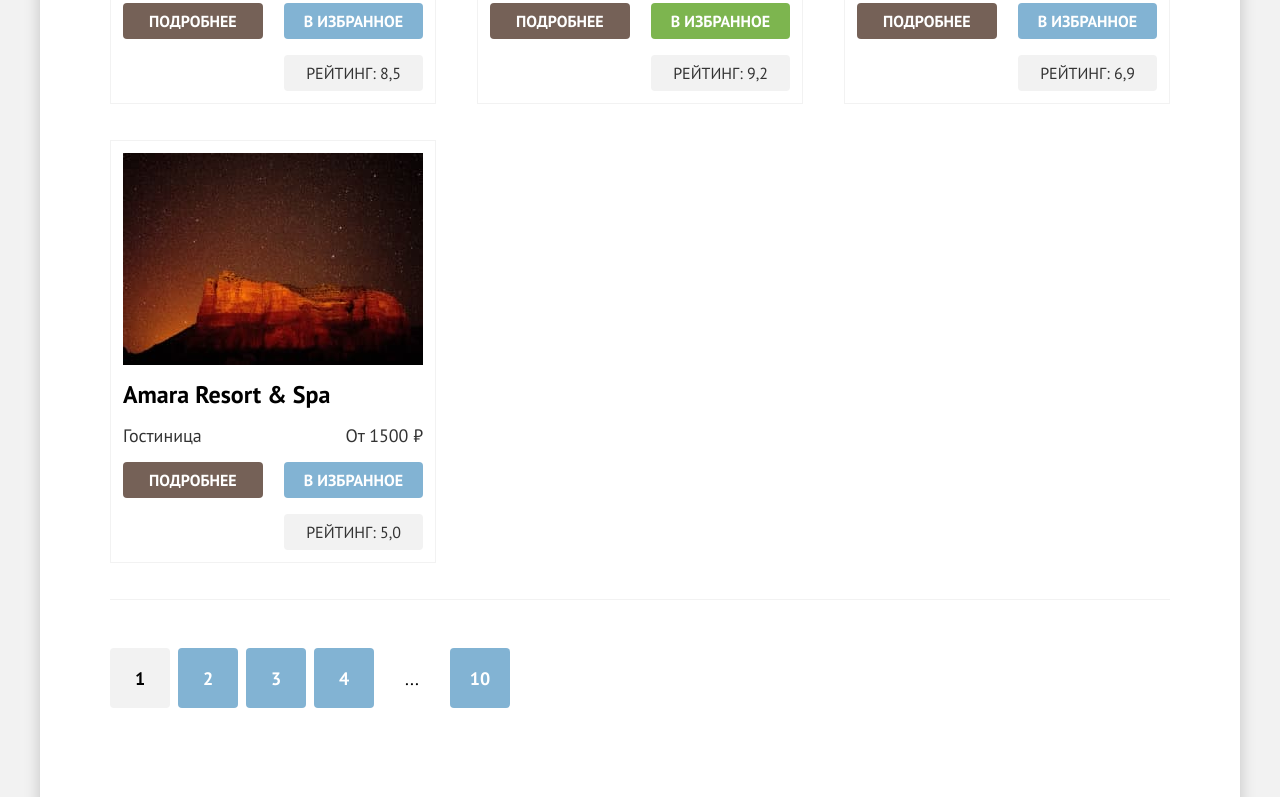
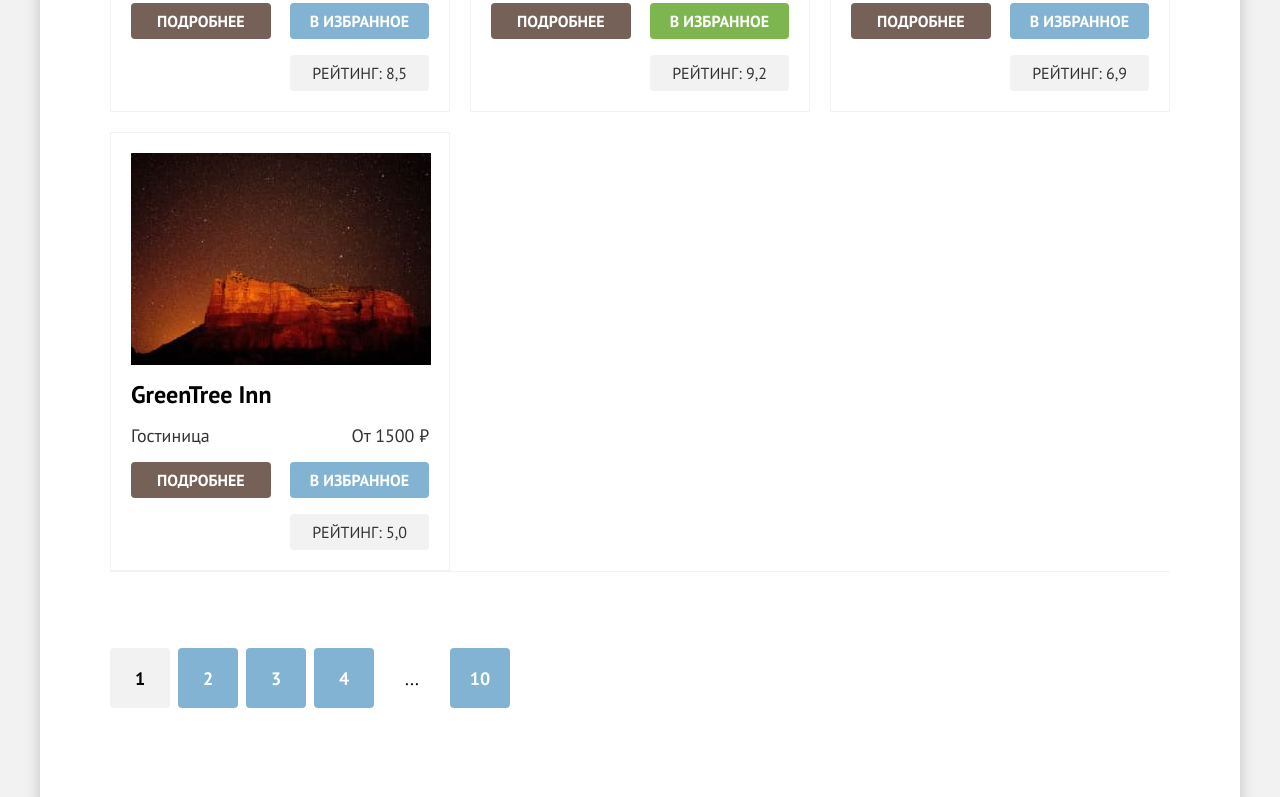
Before and after one commit to htmlacademy-htmlcss/2280449-sedona-36, a plain HTML site: page catalog.html in a window 1280 px wide. Shown: the part 953-1750 px from the top of the page. Drawn offline with Linux system fonts and the light colour scheme; files whose address does not match are found by name.

Commit message:
Добавляет гриды списку каталога отелей

```diff
--- a/catalog.html
+++ b/catalog.html
@@ -213,7 +213,7 @@
           </li>
           <li class="hotels__item-block">
             <img class="product-card-image" src="images/photo-content/hotel-4.jpg" width="300" height="212" alt="Amara Resort & Spa">
-            <h3 class="hotel__name">Amara Resort & Spa</h3>
+            <h3 class="hotel__name">GreenTree Inn</h3>
           <div class="hotels_info">
             <span class="housing__type">Гостиница</span>
             <span class="notel_price">От 1500 ₽</span>
--- a/styles/styles.css
+++ b/styles/styles.css
@@ -610,7 +610,7 @@ list-style: none;
 	display: flex;
 	justify-content: space-between;
 	align-items: center;
-	margin-bottom: 48px;
+	margin-bottom: 40px;
 }
 
 .hotels__sorting {
@@ -637,22 +637,23 @@ list-style: none;
 }
 
 .hotels__list {
-	display: flex;
-	flex-wrap: wrap;
+	display: grid;
+	width: 1060px;
+	grid-template-columns: 340px 340px 340px;
+	row-gap: 20px;
+	column-gap: 20px;
 	list-style: none;
-	justify-content: space-between;
 	margin: 0;
-	margin-bottom: 48px;
+	margin-bottom: 76px;
 	padding: 0;
 	border-bottom: 1px solid #f2f2f2;
 
 }
 
 .hotels__item-block {
-	width: 326px;
-	padding: 12px;
+	width: 340px;
+	padding: 20px;
 	margin: 0;
-	margin-bottom: 36px;
 	border:1px solid #F2F2F2;
 }
 
```
